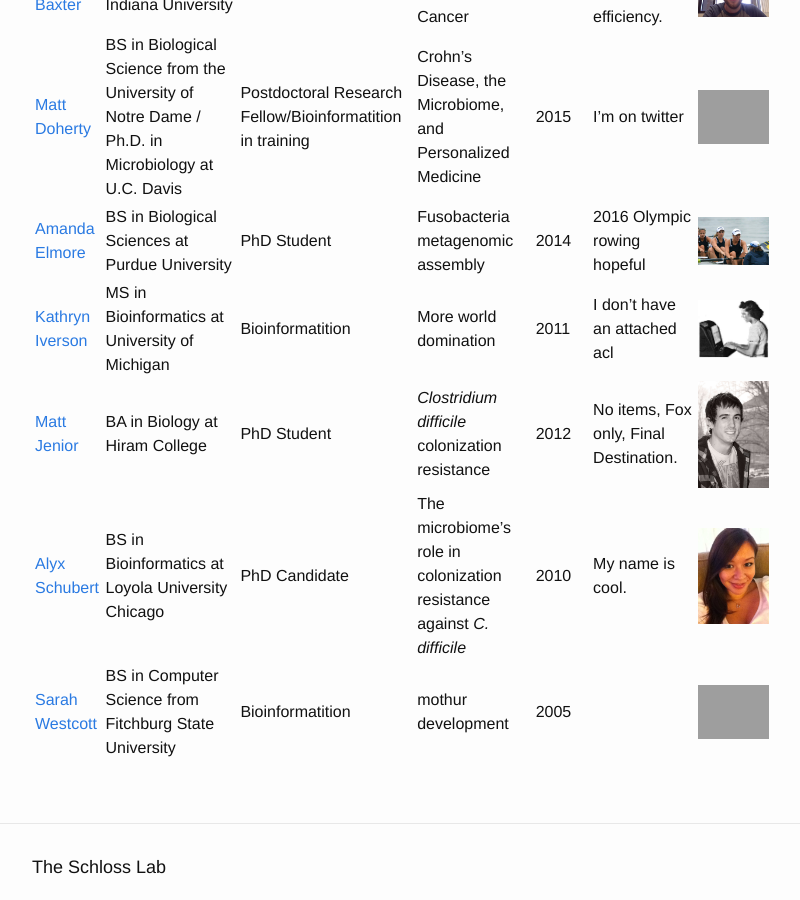
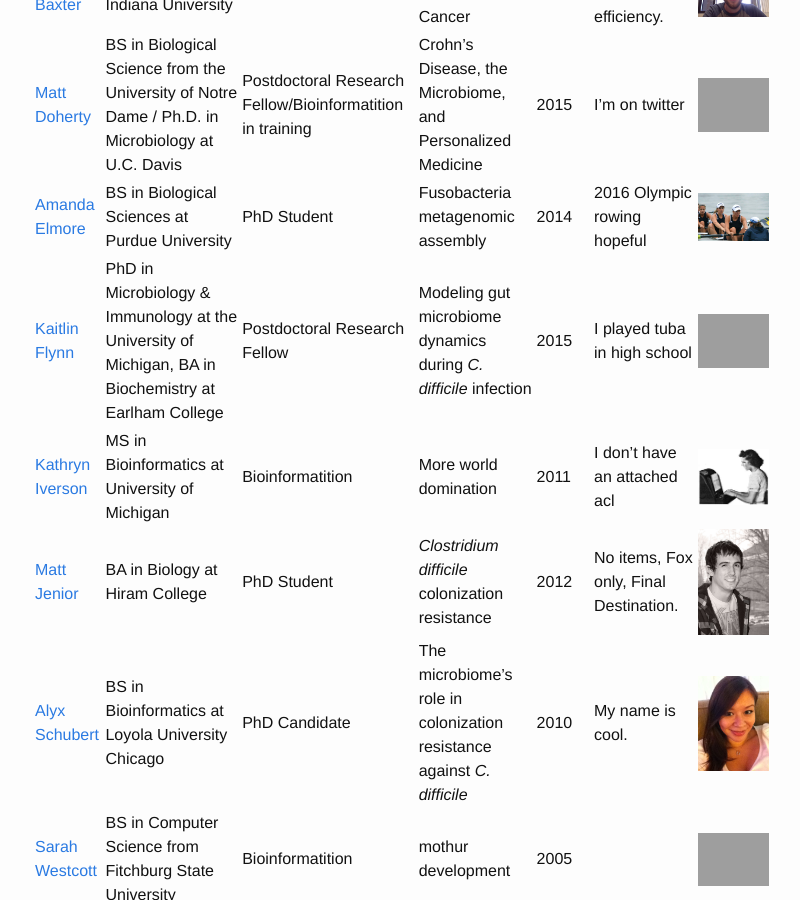
Before and after one commit to SchlossLab/schlosslab.github.io, a Jekyll site: the page built from labbies.md, in a window 1280 px wide and 900 px high, scrolled down 434 px. Shown: the whole window, without its empty margins (238-1038 px from the left). Built offline with Jekyll 4.4.1, drawn with Linux system fonts in a browser that asks for light colours; grey boxes are pictures that could not be loaded.

Commit message:
add kaitlin to labbies.md

```diff
--- a/labbies.md
+++ b/labbies.md
@@ -10,6 +10,7 @@ Name | Degrees | Title |  Project | Year Joined | Something unique about you | P
 [Niel Baxter](https://nbaxter13.github.io) | BS in Biology at Indiana University | PhD Candidate | Microbiome & Colorectal Cancer | 2012 | 20% effort, 80% efficiency. | <img src="../img/baxter.jpg" style="width: 400px;"/>
 [Matt Doherty](https://twitter.com/drmkdphd) | BS in Biological Science from the University of Notre Dame / Ph.D. in Microbiology at U.C. Davis| Postdoctoral Research Fellow/Bioinformatition in training | Crohn's Disease, the Microbiome, and Personalized Medicine | 2015 | I'm on twitter | <img src="https://pbs.twimg.com/profile_images/463395426184331264/NIzGdmry.jpeg" style="width: 400px;"/>
 [Amanda Elmore](https://agelmore.github.io) | BS in Biological Sciences at Purdue University | PhD Student | Fusobacteria metagenomic assembly | 2014 | 2016 Olympic rowing hopeful | <img src="../img/elmore.jpg" style="width: 400px;"/>
+[Kaitlin Flynn](https://github.com/foxfoxfox) | PhD in Microbiology & Immunology at the University of Michigan, BA in Biochemistry at Earlham College | Postdoctoral Research Fellow | Modeling gut microbiome dynamics during *C. difficile* infection | 2015 | I played tuba in high school | <img src="https://pbs.twimg.com/profile_images/435168426567294976/EGf_CMMh.jpeg" style="width: 400px;"/>
 [Kathryn Iverson](https://kdiverson.github.io) | MS in Bioinformatics at University of Michigan | Bioinformatition | More world domination | 2011 | I don't have an attached acl | <img src="../img/human_computer.jpg" style="width: 400px;"/>
 [Matt Jenior](https://mjenior.github.io) | BA in Biology at Hiram College | PhD Student | *Clostridium difficile* colonization resistance | 2012 | No items, Fox only, Final Destination. | <img src="../img/jenior.jpg" style="width: 400px;"/>
 [Alyx Schubert](https://alyxwithay.github.io) | BS in Bioinformatics at Loyola University Chicago | PhD Candidate | The microbiome's role in colonization resistance against *C. difficile* | 2010 | My name is cool. | <img src="../img/schubert.jpg" style="width: 400px;"/>
```
